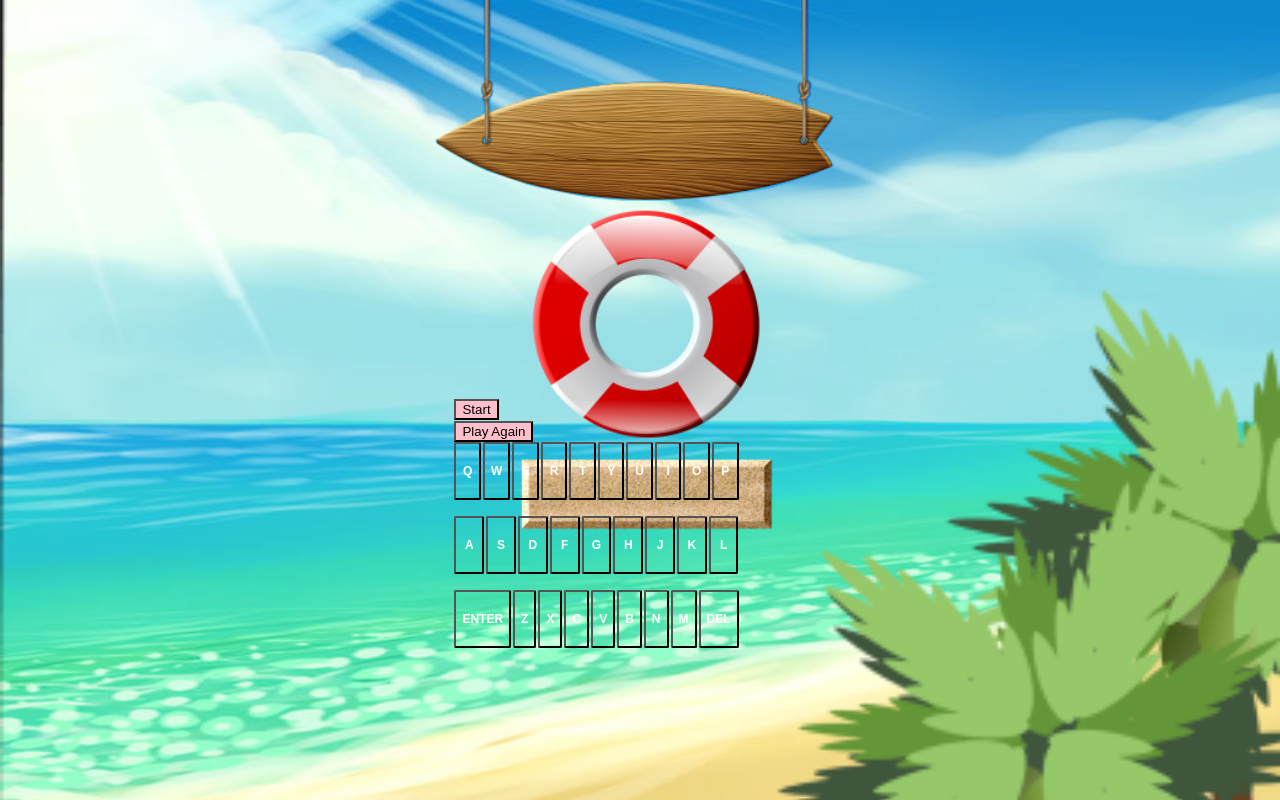
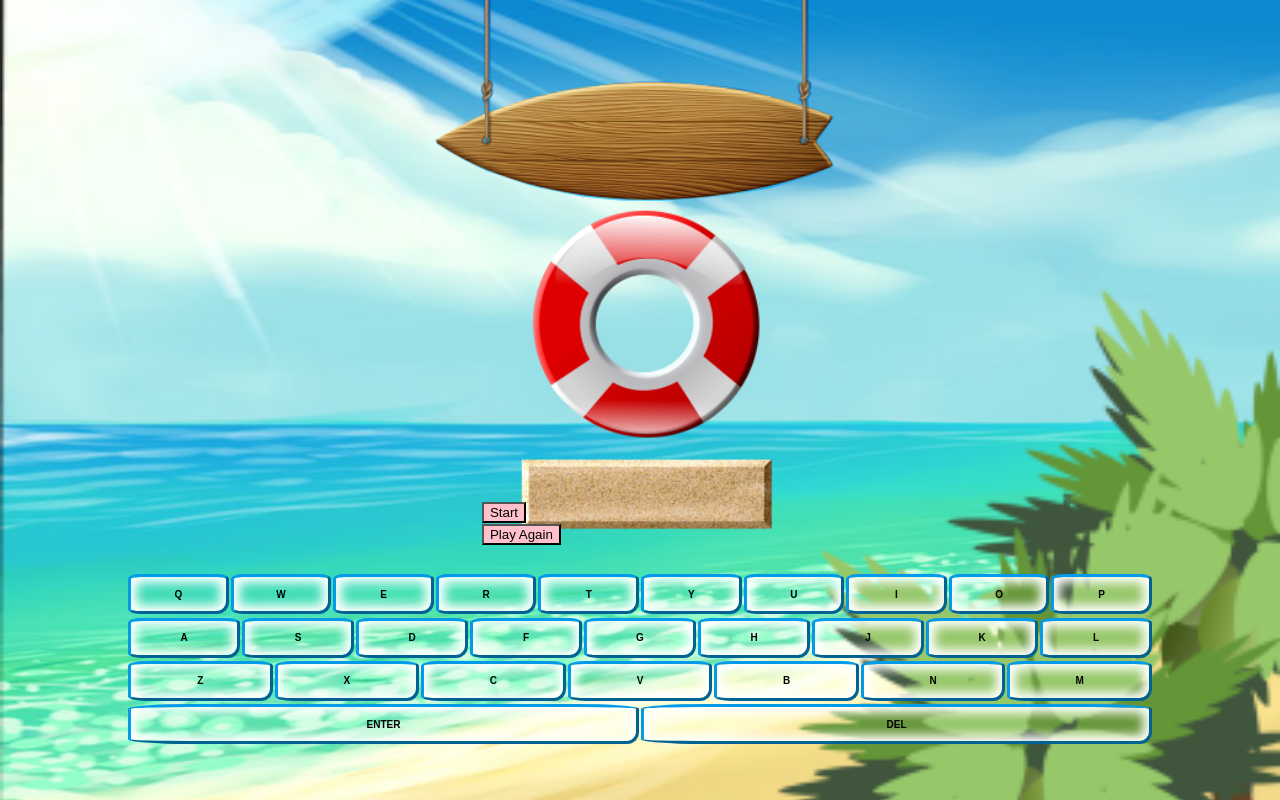
Before and after one commit to robert-brunner/oWo-React.js, a React (Create React App) app: page / in a window 1280 px wide. Shown: the top 800 px of the page. Built offline with nearby package versions, Linux system fonts and the light colour scheme; a web font is replaced by a local one.

Commit message:
more perfect onscreen keyboard

```diff
--- a/src/App.css
+++ b/src/App.css
@@ -41,16 +41,16 @@ body {
 
  .keyboard-row {
   display: flex;
-  justify-content: space-between;
+  justify-content: center;
   gap: 2px;
 }
 
 .keyboard-row + .keyboard-row {
-  margin-top: 1rem;
+  margin-top: 0.2rem;
 }
 
 .keyboard-button {
-  border-radius: 2px;
+  border-radius: 10%;
   justify-content: center;
   align-items: center;
   cursor: pointer;
@@ -59,6 +59,28 @@ body {
   color: white;
   font-weight: bold;
   font-size: 0.75rem;
-  height: 58px;
   flex: 1 1;
+  width: 20%;
+  height: 40px;
 }
+
+#game-keyboard {
+  width: 80%;
+  margin: 0 auto;
+  position: fixed;
+  bottom: 7%;
+  left: 50%;
+  transform: translateX(-50%);
+}
+
+#game-keyboard .keyboard-button {
+  border-top-left-radius: 12%;
+  border-top-right-radius: 12%;
+  border-bottom-left-radius: 12%;
+  border-bottom-right-radius: 12px;
+  border-color:#039be7;
+  border-width:3px;
+  box-shadow:0px 0px 11px 6px #ffffff inset;
+  color:#020202;
+  font-size:10px;
+}
--- a/src/components/machinery/VirtKeyboard2.js
+++ b/src/components/machinery/VirtKeyboard2.js
@@ -38,93 +38,30 @@ const Keyboard2 = ({ onKeyPress }) => {
     document.dispatchEvent(new KeyboardEvent('keyup', { key }));
   };
 
+  const letters = [
+    ['Q', 'W', 'E', 'R', 'T', 'Y', 'U', 'I', 'O', 'P'],
+    ['A', 'S', 'D', 'F', 'G', 'H', 'J', 'K', 'L'],
+    ['Z', 'X', 'C', 'V', 'B', 'N', 'M'],
+  ];
+
   return (
     <div id="game-keyboard">
-      <div className="keyboard-row">
-        <button className="keyboard-button" onClick={() => handleClick('q')}>
-          q
-        </button>
-        <button className="keyboard-button" onClick={() => handleClick('w')}>
-          w
-        </button>
-        <button className="keyboard-button" onClick={() => handleClick('e')}>
-          e
-        </button>
-        <button className="keyboard-button" onClick={() => handleClick('r')}>
-          r
-        </button>
-        <button className="keyboard-button" onClick={() => handleClick('t')}>
-          t
-        </button>
-        <button className="keyboard-button" onClick={() => handleClick('y')}>
-          y
-        </button>
-        <button className="keyboard-button" onClick={() => handleClick('u')}>
-          u
-        </button>
-        <button className="keyboard-button" onClick={() => handleClick('i')}>
-          i
-        </button>
-        <button className="keyboard-button" onClick={() => handleClick('o')}>
-          o
-        </button>
-        <button className="keyboard-button" onClick={() => handleClick('p')}>
-          p
-        </button>
-      </div>
-      <div className="keyboard-row">
-        <button className="keyboard-button" onClick={() => handleClick('a')}>
-          a
-        </button>
-        <button className="keyboard-button" onClick={() => handleClick('s')}>
-          s
-        </button>
-        <button className="keyboard-button" onClick={() => handleClick('d')}>
-          d
-        </button>
-        <button className="keyboard-button" onClick={() => handleClick('f')}>
-          f
-        </button>
-        <button className="keyboard-button" onClick={() => handleClick('g')}>
-          g
-        </button>
-        <button className="keyboard-button" onClick={() => handleClick('h')}>
-          h
-        </button>
-        <button className="keyboard-button" onClick={() => handleClick('j')}>
-          j
-        </button>
-        <button className="keyboard-button" onClick={() => handleClick('k')}>
-          k
-        </button>
-        <button className="keyboard-button" onClick={() => handleClick('l')}>
-          l
-        </button>
-      </div>
+      {letters.map((row, index) => (
+        <div className="keyboard-row" key={index}>
+          {row.map((letter) => (
+            <button
+              className="keyboard-button"
+              onClick={() => handleClick(letter)}
+              key={letter}
+            >
+              {letter}
+            </button>
+          ))}
+        </div>
+      ))}
       <div className="keyboard-row">
         <button className="keyboard-button" onClick={() => handleClick('Enter')}>
           Enter
-        </button>
-        <button className="keyboard-button" onClick={() => handleClick('z')}>
-          z
-        </button>
-        <button className="keyboard-button" onClick={() => handleClick('x')}>
-          x
-        </button>
-        <button className="keyboard-button" onClick={() => handleClick('c')}>
-          c
-        </button>
-        <button className="keyboard-button" onClick={() => handleClick('v')}>
-          v
-        </button>
-        <button className="keyboard-button" onClick={() => handleClick('b')}>
-          b
-        </button>
-        <button className="keyboard-button" onClick={() => handleClick('n')}>
-          n
-        </button>
-        <button className="keyboard-button" onClick={() => handleClick('m')}>
-          m
         </button>
         <button className="keyboard-button" onClick={() => handleClick('Del')}>
           Del
```
